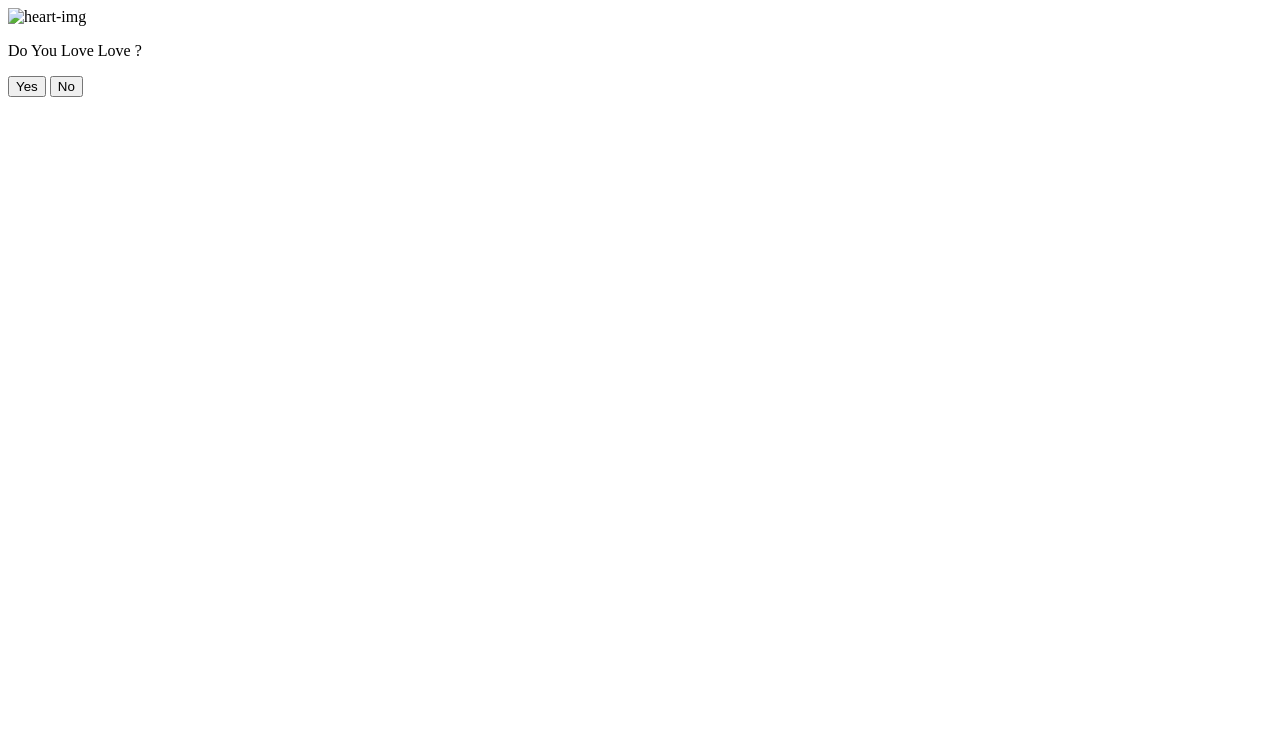
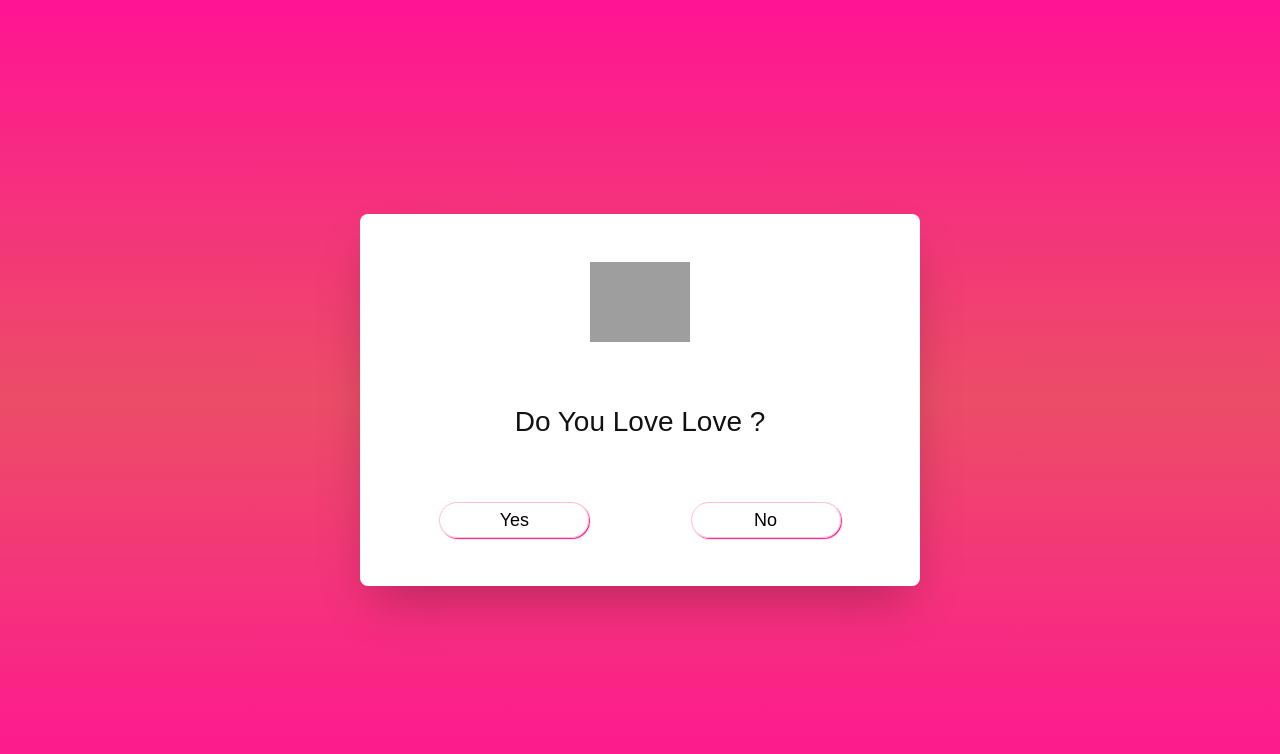
Before and after one commit to NoeXcript/love-me, a plain HTML site: page index.html in a window 1280 px wide. Drawn offline with Linux system fonts and the light colour scheme; the site is published under a folder, as on GitHub Pages, so addresses that start at the root find nothing.

Commit message:
feat: change de dir od index

```diff
--- a/index.html
+++ b/index.html
@@ -5,15 +5,15 @@
     <meta charset="UTF-8">
     <meta name="viewport" content="width=device-width, initial-scale=1.0">
     <title>Do U Love Me </title>
-    <link rel="stylesheet" href="/src/css/styles.css">
-    <link rel="shortcut icon" href="/src/img/heart.png" type="image/x-icon">
-    <script src="/src/js/main.js" defer></script>
+    <link rel="stylesheet" href="./src/css/styles.css">
+    <link rel="shortcut icon" href="./src/img/heart.png" type="image/x-icon">
+    <script src="./src/js/main.js" defer></script>
 </head>
 
 <body>
     <div class="container">
         <div class="img-heart">
-            <img src="/src/img/heart.png" alt="heart-img">
+            <img src="./src/img/heart.png" alt="heart-img">
         </div>
         <p class="text">Do You Love Love ?</p>
         <div class="btns">
```
